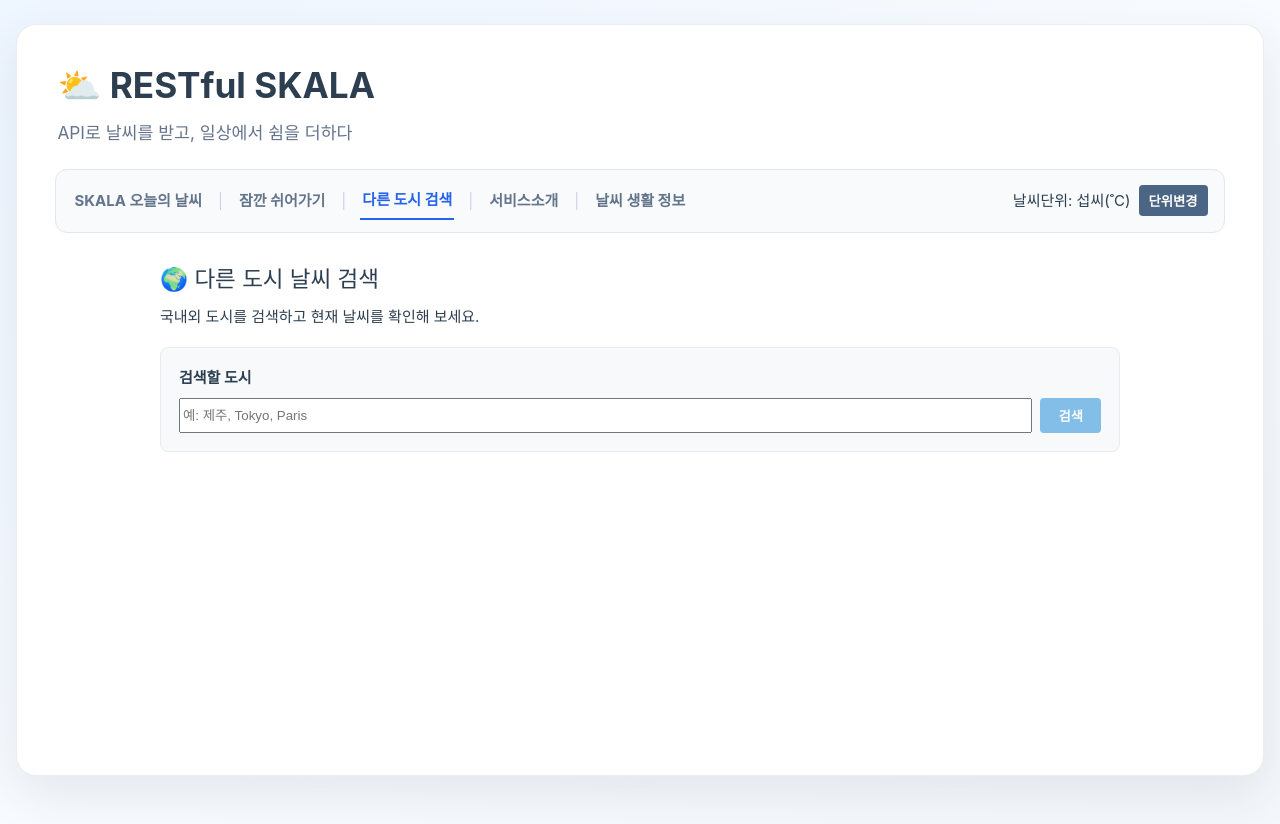
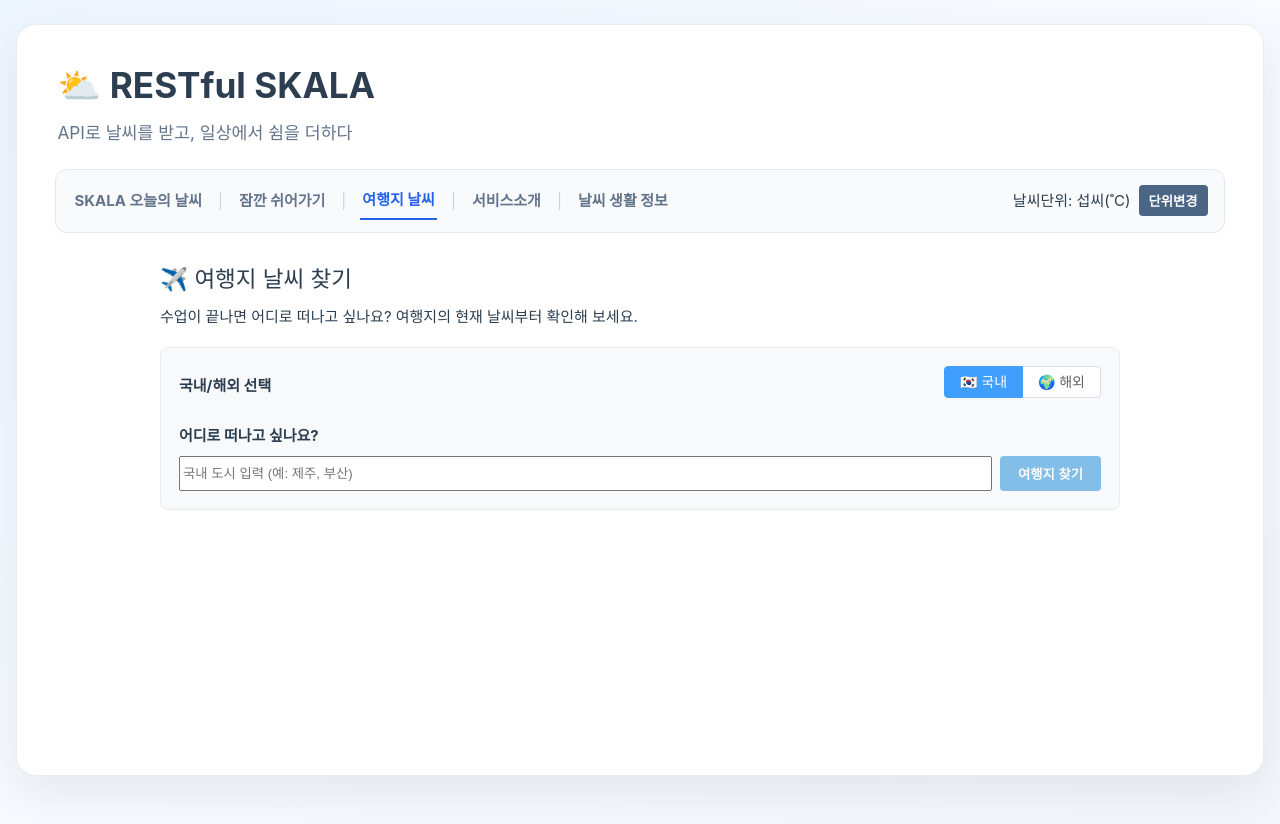
Before and after one commit to J5-K/skala-vue, a Vue app: page /city-search in a window 1280 px wide. Built offline with nearby package versions, Linux system fonts and the light colour scheme; no server answers.

Commit message:
feat: 여행지 날씨 검색에 국내·해외 모드 추가

```diff
--- a/src/App.vue
+++ b/src/App.vue
@@ -13,7 +13,7 @@ import UnitToggler from './components/exercise/UnitToggler.vue'
       <span class="divider">|</span>
       <RouterLink to="/break" class="nav-item">잠깐 쉬어가기</RouterLink>
       <span class="divider">|</span>
-      <RouterLink to="/city-search" class="nav-item">다른 도시 검색</RouterLink>
+      <RouterLink to="/city-search" class="nav-item">여행지 날씨</RouterLink>
       <span class="divider">|</span>
       <RouterLink to="/about" class="nav-item">서비스소개</RouterLink>
       <span class="divider">|</span>
--- a/src/components/exercise/BreakRecommendation.vue
+++ b/src/components/exercise/BreakRecommendation.vue
@@ -1,5 +1,6 @@
 <script setup>
 import { computed, ref, watch } from 'vue'
+import { useRouter } from 'vue-router'
 import { useConfigStore } from '@/stores/configStore'
 
 const props = defineProps({
@@ -10,6 +11,7 @@ const props = defineProps({
 })
 
 const configStore = useConfigStore()
+const router = useRouter()
 const selectedDuration = ref('5')
 const recommendationIndex = ref(0)
 
@@ -177,6 +179,10 @@ const showNextRecommendation = () => {
   recommendationIndex.value = (recommendationIndex.value + 1) % availableActivities.value.length
 }
 
+const goToTravelWeather = () => {
+  router.push({ name: 'weather-search' })
+}
+
 watch([selectedDuration, () => props.city?.id, () => props.city?.weatherMain], () => {
   recommendationIndex.value = 0
 })
@@ -186,7 +192,7 @@ watch([selectedDuration, () => props.city?.id, () => props.city?.weatherMain], (
   <el-card class="break-recommendation" shadow="never">
     <template #header>
       <div>
-        <h3>🎒 SKALA</h3>
+        <h3>🎒 SKALA 잠깐 쉬어가기</h3>
         <p v-if="city">
           {{ city.name }}에서 열심히 공부 중이군요. 현재 {{ city.status }}, {{ displayTemp
           }}{{ configStore.unitSymbol }}예요.
@@ -252,6 +258,15 @@ watch([selectedDuration, () => props.city?.id, () => props.city?.weatherMain], (
         </div>
       </section>
     </template>
+
+    <el-divider />
+    <section class="travel-invitation">
+      <div>
+        <strong>✈️ 잠깐의 휴식보다 여행이 필요하다면?</strong>
+        <p>떠나고 싶은 도시의 날씨부터 가볍게 확인해 보세요.</p>
+      </div>
+      <el-button type="success" plain @click="goToTravelWeather">여행지 날씨 찾기</el-button>
+    </section>
   </el-card>
 </template>
 
@@ -313,6 +328,19 @@ watch([selectedDuration, () => props.city?.id, () => props.city?.weatherMain], (
   margin-top: 14px;
 }
 
+.travel-invitation {
+  display: flex;
+  align-items: center;
+  justify-content: space-between;
+  gap: 16px;
+  padding: 4px 0;
+}
+
+.travel-invitation p {
+  margin-top: 4px;
+  color: #606266;
+}
+
 @media (max-width: 600px) {
   .duration-selector {
     display: grid;
@@ -322,5 +350,10 @@ watch([selectedDuration, () => props.city?.id, () => props.city?.weatherMain], (
   .duration-selector :deep(.el-radio-button__inner) {
     width: 100%;
   }
+
+  .travel-invitation {
+    align-items: flex-start;
+    flex-direction: column;
+  }
 }
 </style>
--- a/src/components/exercise/CitySearchForm.vue
+++ b/src/components/exercise/CitySearchForm.vue
@@ -6,13 +6,17 @@ const props = defineProps({
     type: String,
     default: '',
   },
+  searchMode: {
+    type: String,
+    default: 'domestic',
+  },
   isLoading: {
     type: Boolean,
     default: false,
   },
 })
 
-const emit = defineEmits(['search-city'])
+const emit = defineEmits(['search-city', 'update:search-mode'])
 const localQuery = ref(props.currentQuery)
 
 watch(
@@ -33,16 +37,31 @@ const submitSearch = () => {
 
 <template>
   <form class="city-search-form" @submit.prevent="submitSearch">
-    <label for="city-query">검색할 도시</label>
+    <div class="mode-selector">
+      <span>국내/해외 선택</span>
+      <el-radio-group
+        :model-value="searchMode"
+        @update:model-value="emit('update:search-mode', $event)"
+      >
+        <el-radio-button value="domestic">🇰🇷 국내</el-radio-button>
+        <el-radio-button value="overseas">🌍 해외</el-radio-button>
+      </el-radio-group>
+    </div>
+
+    <label for="city-query">어디로 떠나고 싶나요?</label>
     <div class="input-row">
       <input
         id="city-query"
         v-model.trim="localQuery"
         type="search"
-        placeholder="예: 제주, Tokyo, Paris"
+        :placeholder="
+          searchMode === 'domestic'
+            ? '국내 도시 입력 (예: 제주, 부산)'
+            : '해외 도시 입력 (예: Tokyo, Paris)'
+        "
       />
       <button type="submit" :disabled="isLoading || !localQuery.trim()">
-        {{ isLoading ? '검색 중...' : '검색' }}
+        {{ isLoading ? '찾는 중...' : '여행지 찾기' }}
       </button>
     </div>
   </form>
@@ -59,6 +78,18 @@ const submitSearch = () => {
 .city-search-form label {
   display: block;
   margin-bottom: 8px;
+  font-weight: bold;
+}
+
+.mode-selector {
+  display: flex;
+  align-items: center;
+  justify-content: space-between;
+  gap: 12px;
+  margin-bottom: 18px;
+}
+
+.mode-selector span {
   font-weight: bold;
 }
 
@@ -86,4 +117,21 @@ const submitSearch = () => {
   cursor: not-allowed;
   opacity: 0.6;
 }
+
+@media (max-width: 560px) {
+  .mode-selector,
+  .input-row {
+    align-items: stretch;
+    flex-direction: column;
+  }
+
+  .mode-selector :deep(.el-radio-group) {
+    display: grid;
+    grid-template-columns: repeat(2, 1fr);
+  }
+
+  .mode-selector :deep(.el-radio-button__inner) {
+    width: 100%;
+  }
+}
 </style>
--- a/src/components/exercise/CitySearchResult.vue
+++ b/src/components/exercise/CitySearchResult.vue
@@ -36,6 +36,40 @@ const displayFeelsLike = computed(() => {
   return configStore.convertTemperature(props.selectedWeather.feelsLike)
 })
 
+const travelTip = computed(() => {
+  if (!props.selectedWeather) {
+    return ''
+  }
+
+  const { weatherMain, temp, wind } = props.selectedWeather
+
+  if (weatherMain === 'Rain' || weatherMain === 'Drizzle') {
+    return '비가 오고 있어요. 실내 명소와 분위기 좋은 카페를 함께 찾아보세요.'
+  }
+
+  if (weatherMain === 'Snow') {
+    return '눈 풍경을 즐기기 좋지만 이동 시간을 넉넉하게 잡아주세요.'
+  }
+
+  if (weatherMain === 'Thunderstorm' || wind >= 10) {
+    return '날씨가 거칠어요. 이동 일정을 여유롭게 잡고 실내 코스를 준비해 보세요.'
+  }
+
+  if (temp >= 30) {
+    return '한낮 야외 일정은 줄이고 시원한 실내 코스를 중심으로 계획해 보세요.'
+  }
+
+  if (temp <= 0) {
+    return '따뜻한 옷을 챙기고 실내 명소를 중심으로 여행해 보세요.'
+  }
+
+  if (weatherMain === 'Clear') {
+    return '산책과 야외 관광을 즐기기 좋은 날씨예요. 가볍게 떠나볼까요?'
+  }
+
+  return '현재 날씨를 참고해 실내와 야외 일정을 적절히 섞어보세요.'
+})
+
 const locationLabel = (location) => {
   return [location.name, location.state, location.country].filter(Boolean).join(', ')
 }
@@ -43,7 +77,7 @@ const locationLabel = (location) => {
 
 <template>
   <section v-if="locations.length > 0" class="location-section">
-    <h3>📍 검색된 지역</h3>
+    <h3>📍 찾은 여행지 후보</h3>
     <button
       v-for="location in locations"
       :key="`${location.lat}-${location.lon}`"
@@ -78,6 +112,13 @@ const locationLabel = (location) => {
     <p>날씨 상태: {{ selectedWeather.status }}</p>
     <p>습도: {{ selectedWeather.humidity }}%</p>
     <p>풍속: {{ selectedWeather.wind }}m/s</p>
+    <el-alert
+      class="travel-tip"
+      :title="travelTip"
+      type="success"
+      :closable="false"
+      show-icon
+    />
   </section>
 </template>
 
@@ -130,4 +171,8 @@ const locationLabel = (location) => {
   width: 72px;
   height: 72px;
 }
+
+.travel-tip {
+  margin-top: 14px;
+}
 </style>
--- a/src/views/WeatherSearchView.vue
+++ b/src/views/WeatherSearchView.vue
@@ -14,6 +14,7 @@ const GEOCODING_URL = 'https://api.openweathermap.org/geo/1.0/direct'
 const WEATHER_URL = 'https://api.openweathermap.org/data/2.5/weather'
 
 const currentQuery = ref('')
+const searchMode = ref('domestic')
 const locations = ref([])
 const selectedWeather = ref(null)
 const isSearching = ref(false)
@@ -21,7 +22,10 @@ const isWeatherLoading = ref(false)
 const errorMessage = ref('')
 
 const searchLocations = async (query) => {
-  currentQuery.value = query
+  const normalizedQuery = query.trim().replace(/\s+/g, ' ')
+  const apiQuery = searchMode.value === 'domestic' ? `${normalizedQuery},KR` : normalizedQuery
+
+  currentQuery.value = normalizedQuery
   locations.value = []
   selectedWeather.value = null
   errorMessage.value = ''
@@ -30,13 +34,17 @@ const searchLocations = async (query) => {
   try {
     const response = await axios.get(GEOCODING_URL, {
       params: {
-        q: query,
+        q: apiQuery,
         limit: 5,
         appid: API_KEY,
       },
     })
 
-    locations.value = response.data
+    locations.value = response.data.filter((location) => {
+      return searchMode.value === 'domestic'
+        ? location.country === 'KR'
+        : location.country !== 'KR'
+    })
 
     if (locations.value.length === 0) {
       errorMessage.value = '검색 결과와 일치하는 도시가 없습니다.'
@@ -50,14 +58,30 @@ const searchLocations = async (query) => {
 }
 
 const handleSearch = (query) => {
-  if (route.query.q === query) {
+  if (route.query.q === query && route.query.mode === searchMode.value) {
     searchLocations(query)
     return
   }
 
   router.push({
     name: 'weather-search',
-    query: { q: query },
+    query: {
+      q: query,
+      mode: searchMode.value,
+    },
+  })
+}
+
+const changeSearchMode = (mode) => {
+  searchMode.value = mode
+  currentQuery.value = ''
+  locations.value = []
+  selectedWeather.value = null
+  errorMessage.value = ''
+
+  router.replace({
+    name: 'weather-search',
+    query: { mode },
   })
 }
 
@@ -84,6 +108,7 @@ const selectLocation = async (location) => {
       temp: Math.round(data.main.temp),
       feelsLike: Math.round(data.main.feels_like),
       status: data.weather[0].description,
+      weatherMain: data.weather[0].main,
       icon: data.weather[0].icon,
       humidity: data.main.humidity,
       wind: data.wind.speed,
@@ -97,8 +122,9 @@ const selectLocation = async (location) => {
 }
 
 watch(
-  () => route.query.q,
-  (query) => {
+  [() => route.query.q, () => route.query.mode],
+  ([query, mode]) => {
+    searchMode.value = mode === 'overseas' ? 'overseas' : 'domestic'
     const normalizedQuery = typeof query === 'string' ? query.trim() : ''
 
     if (normalizedQuery) {
@@ -117,13 +143,15 @@ watch(
 <template>
   <div class="city-search-view">
     <header>
-      <h2>🌍 다른 도시 날씨 검색</h2>
-      <p>국내외 도시를 검색하고 현재 날씨를 확인해 보세요.</p>
+      <h2>✈️ 여행지 날씨 찾기</h2>
+      <p>수업이 끝나면 어디로 떠나고 싶나요? 여행지의 현재 날씨부터 확인해 보세요.</p>
     </header>
 
     <CitySearchForm
       :current-query="currentQuery"
+      :search-mode="searchMode"
       :is-loading="isSearching"
+      @update:search-mode="changeSearchMode"
       @search-city="handleSearch"
     />
 
```
Also changed, not shown: 1 other file (tests, documents, lock files or other folders).
